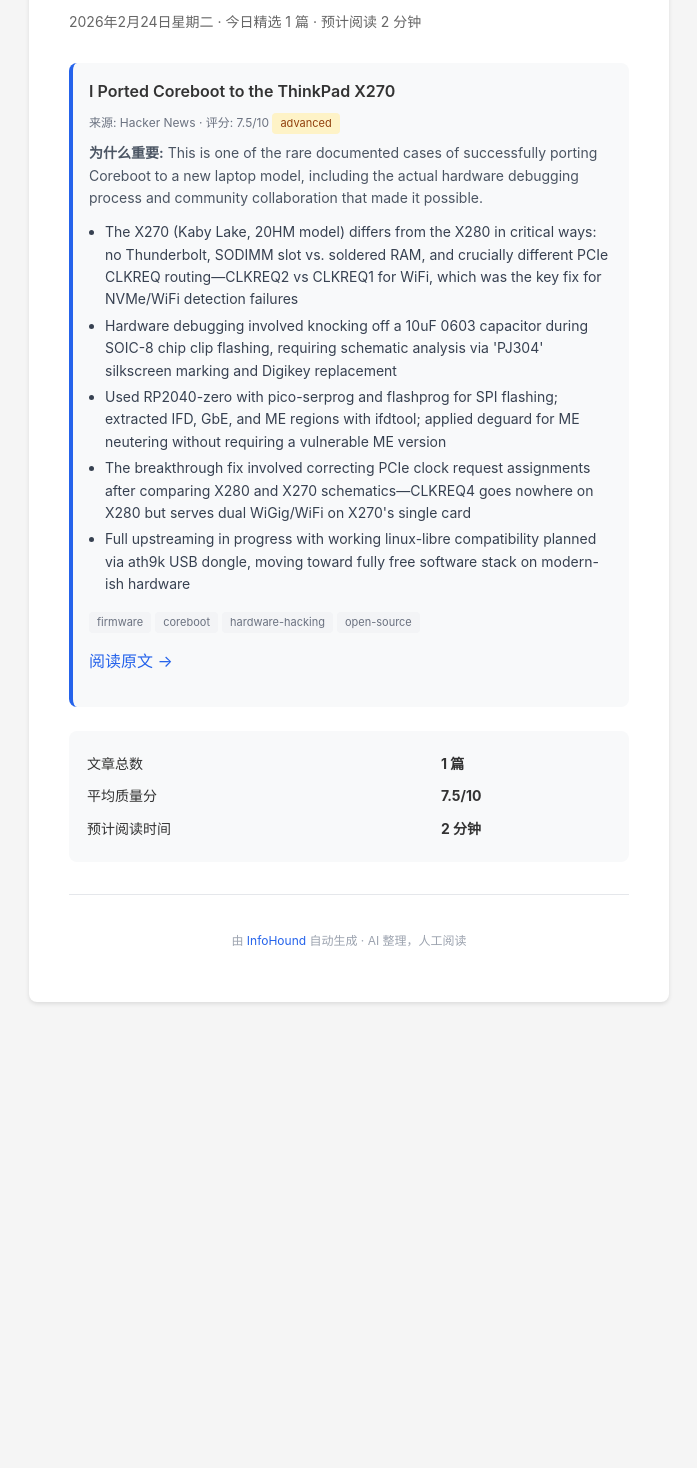
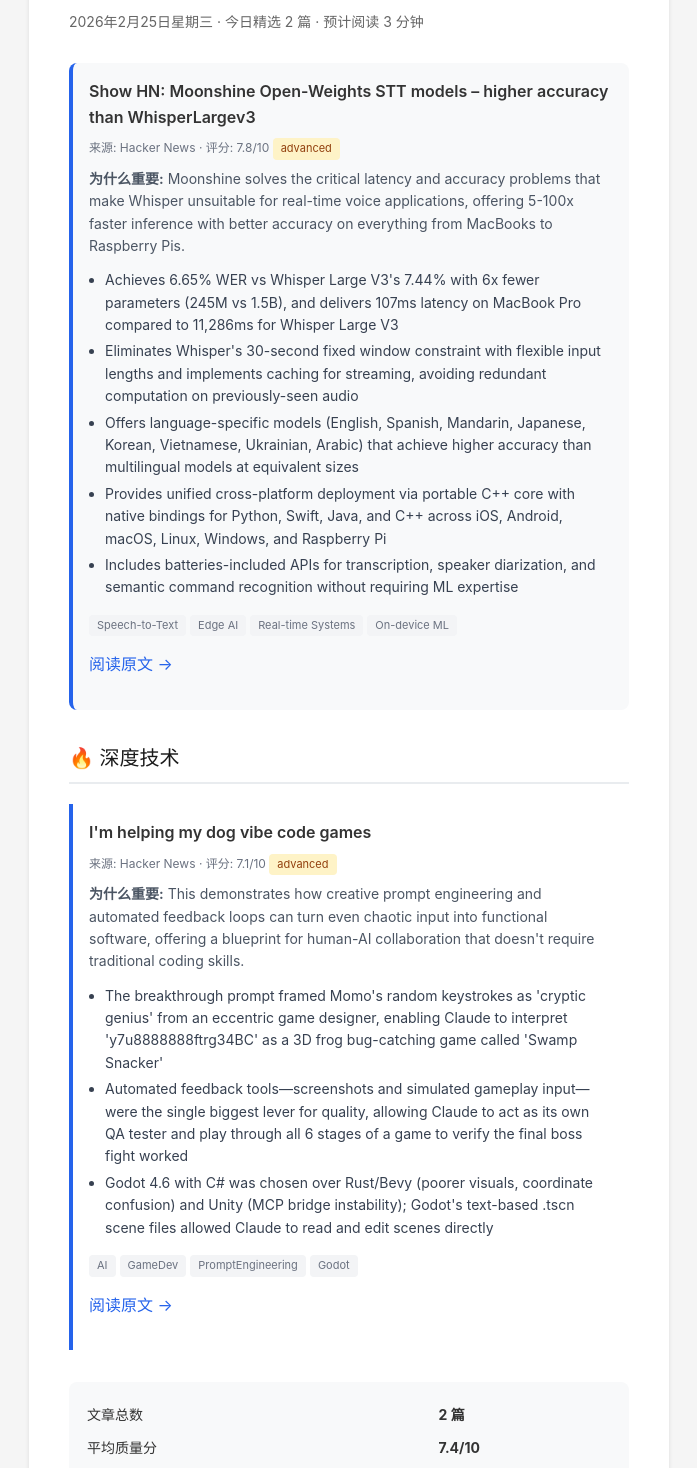
Before and after one commit to Frank-whw/InfoHound, a plain HTML site: page index.html in a window 1280 px wide. Shown: the part 127-1595 px from the top of the page, without its empty margins (291-988 px from the left). Before the commit the page ends 1149 px from the top, so only its background shows below. Drawn offline with Linux system fonts and the light colour scheme.

Commit message:
deploy: fe41d28548aa20614b9415343ca3a17e2c2fc6dd

```diff
--- a/index.html
+++ b/index.html
@@ -3,7 +3,7 @@
 <head>
   <meta charset="UTF-8">
   <meta name="viewport" content="width=device-width, initial-scale=1.0">
-  <title>InfoHound - 2026年2月24日星期二</title>
+  <title>InfoHound - 2026年2月25日星期三</title>
   <style>
     * { box-sizing: border-box; }
     body {
@@ -57,28 +57,44 @@
 <body>
   <div class="container">
     <h1>📰 InfoHound</h1>
-    <p class="subtitle">2026年2月24日星期二 · 今日精选 1 篇 · 预计阅读 2 分钟</p>
+    <p class="subtitle">2026年2月25日星期三 · 今日精选 2 篇 · 预计阅读 3 分钟</p>
 
 
     <div class="headline article tech-deep">
-      <div class="article-title">I Ported Coreboot to the ThinkPad X270</div>
-      <div class="article-meta">来源: Hacker News · 评分: 7.5/10 <span class="level-badge level-advanced">advanced</span></div>
-      <div class="article-summary"><strong>为什么重要:</strong> This is one of the rare documented cases of successfully porting Coreboot to a new laptop model, including the actual hardware debugging process and community collaboration that made it possible.</div>
+      <div class="article-title">Show HN: Moonshine Open-Weights STT models – higher accuracy than WhisperLargev3</div>
+      <div class="article-meta">来源: Hacker News · 评分: 7.8/10 <span class="level-badge level-advanced">advanced</span></div>
+      <div class="article-summary"><strong>为什么重要:</strong> Moonshine solves the critical latency and accuracy problems that make Whisper unsuitable for real-time voice applications, offering 5-100x faster inference with better accuracy on everything from MacBooks to Raspberry Pis.</div>
       <ul class="key-points">
-        <li>The X270 (Kaby Lake, 20HM model) differs from the X280 in critical ways: no Thunderbolt, SODIMM slot vs. soldered RAM, and crucially different PCIe CLKREQ routing—CLKREQ2 vs CLKREQ1 for WiFi, which was the key fix for NVMe/WiFi detection failures</li><li>Hardware debugging involved knocking off a 10uF 0603 capacitor during SOIC-8 chip clip flashing, requiring schematic analysis via 'PJ304' silkscreen marking and Digikey replacement</li><li>Used RP2040-zero with pico-serprog and flashprog for SPI flashing; extracted IFD, GbE, and ME regions with ifdtool; applied deguard for ME neutering without requiring a vulnerable ME version</li><li>The breakthrough fix involved correcting PCIe clock request assignments after comparing X280 and X270 schematics—CLKREQ4 goes nowhere on X280 but serves dual WiGig/WiFi on X270's single card</li><li>Full upstreaming in progress with working linux-libre compatibility planned via ath9k USB dongle, moving toward fully free software stack on modern-ish hardware</li>
+        <li>Achieves 6.65% WER vs Whisper Large V3's 7.44% with 6x fewer parameters (245M vs 1.5B), and delivers 107ms latency on MacBook Pro compared to 11,286ms for Whisper Large V3</li><li>Eliminates Whisper's 30-second fixed window constraint with flexible input lengths and implements caching for streaming, avoiding redundant computation on previously-seen audio</li><li>Offers language-specific models (English, Spanish, Mandarin, Japanese, Korean, Vietnamese, Ukrainian, Arabic) that achieve higher accuracy than multilingual models at equivalent sizes</li><li>Provides unified cross-platform deployment via portable C++ core with native bindings for Python, Swift, Java, and C++ across iOS, Android, macOS, Linux, Windows, and Raspberry Pi</li><li>Includes batteries-included APIs for transcription, speaker diarization, and semantic command recognition without requiring ML expertise</li>
       </ul>
-      <div class="tags"><span class="tag">firmware</span><span class="tag">coreboot</span><span class="tag">hardware-hacking</span><span class="tag">open-source</span></div>
-      <p><a href="https://dork.dev/posts/2026-02-20-ported-coreboot/" target="_blank">阅读原文 →</a></p>
+      <div class="tags"><span class="tag">Speech-to-Text</span><span class="tag">Edge AI</span><span class="tag">Real-time Systems</span><span class="tag">On-device ML</span></div>
+      <p><a href="https://github.com/moonshine-ai/moonshine" target="_blank">阅读原文 →</a></p>
     </div>
 
 
 
+    <div class="section">
+      <div class="section-title">🔥 深度技术</div>
+
+    <div class="article tech-deep">
+      <div class="article-title">I'm helping my dog vibe code games</div>
+      <div class="article-meta">来源: Hacker News · 评分: 7.1/10 <span class="level-badge level-advanced">advanced</span></div>
+      <div class="article-summary"><strong>为什么重要:</strong> This demonstrates how creative prompt engineering and automated feedback loops can turn even chaotic input into functional software, offering a blueprint for human-AI collaboration that doesn't require traditional coding skills.</div>
+      <ul class="key-points">
+        <li>The breakthrough prompt framed Momo's random keystrokes as 'cryptic genius' from an eccentric game designer, enabling Claude to interpret 'y7u8888888ftrg34BC' as a 3D frog bug-catching game called 'Swamp Snacker'</li><li>Automated feedback tools—screenshots and simulated gameplay input—were the single biggest lever for quality, allowing Claude to act as its own QA tester and play through all 6 stages of a game to verify the final boss fight worked</li><li>Godot 4.6 with C# was chosen over Rust/Bevy (poorer visuals, coordinate confusion) and Unity (MCP bridge instability); Godot's text-based .tscn scene files allowed Claude to read and edit scenes directly</li>
+      </ul>
+      <div class="tags"><span class="tag">AI</span><span class="tag">GameDev</span><span class="tag">PromptEngineering</span><span class="tag">Godot</span></div>
+      <p><a href="https://www.calebleak.com/posts/dog-game/" target="_blank">阅读原文 →</a></p>
+    </div>
+
+    </div>
+
 
     <div class="stats">
       <table>
-        <tr><td>文章总数</td><td><strong>1 篇</strong></td></tr>
-        <tr><td>平均质量分</td><td><strong>7.5/10</strong></td></tr>
-        <tr><td>预计阅读时间</td><td><strong>2 分钟</strong></td></tr>
+        <tr><td>文章总数</td><td><strong>2 篇</strong></td></tr>
+        <tr><td>平均质量分</td><td><strong>7.4/10</strong></td></tr>
+        <tr><td>预计阅读时间</td><td><strong>3 分钟</strong></td></tr>
       </table>
     </div>
 
```
Also changed, not shown: 2026-02-24.md (deleted, +0 -46 lines), 2026-02-25.md (added, +59 -0 lines).
